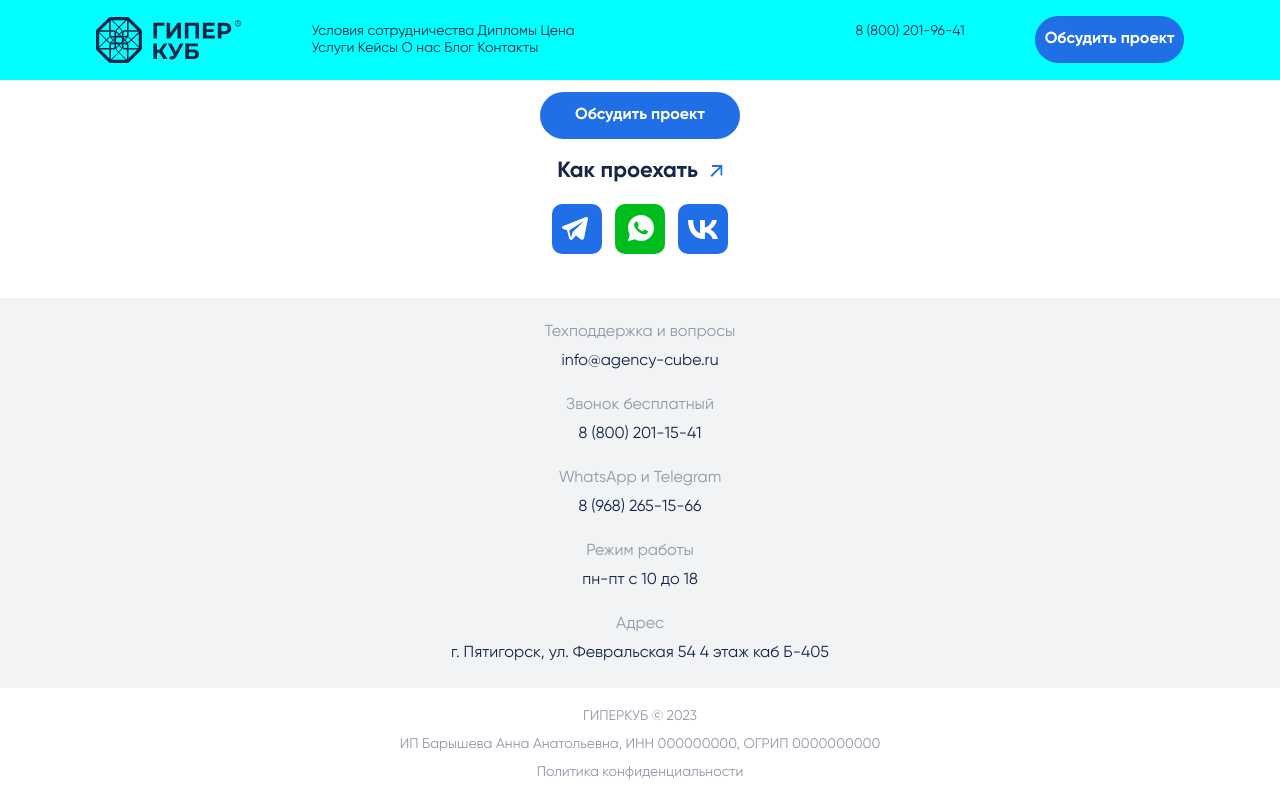
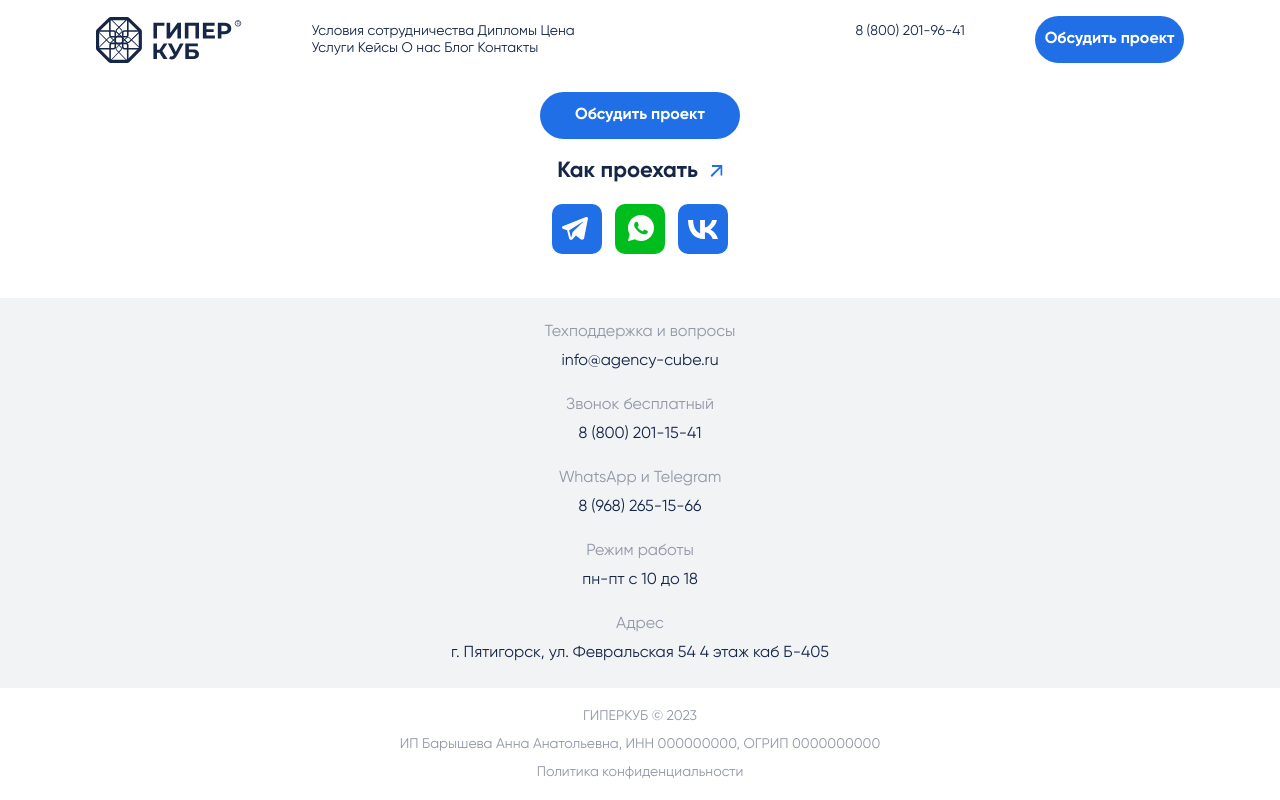
Before and after one commit to ArsenMadzaev/_____CUBE, a website: page app/index.html in a window 1280 px wide. Drawn offline with Linux system fonts and the light colour scheme; files whose address does not match are found by name.

```diff
--- a/app/scss/style.scss
+++ b/app/scss/style.scss
@@ -39,7 +39,7 @@
 //header
 .header {
     min-height: rem(80px);
-    background-color: aqua;
+    @include color(background-color, white); // Убрать
     &__items {
         height: 100%;
         display: flex;
@@ -78,6 +78,7 @@
     }
 }
 
+//footer
 .footer {
     &__wrapper {
         display: flex;
```
Also changed, not shown: app/css/style.min.css.
